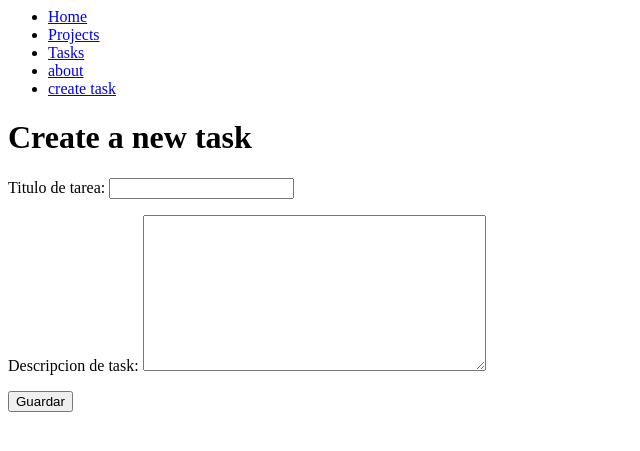
After one commit to Duvanstp/Projects, a Django app: page /create_task/ in a window 1280 px wide. The commit adds this page. Shown: the top 451 px of the page, without its empty margins (0-640 px from the left). Run offline with Django 5.2, Linux system fonts and the light colour scheme.

Commit message:
forms_implement

```diff
--- /dev/null
+++ b/myapp/forms.py
@@ -0,0 +1,5 @@
+from django import forms
+
+class CreateNewTask(forms.Form):
+    title = forms.CharField(label="Titulo de tarea", max_length=200)
+    description = forms.CharField(widget=forms.Textarea, label = 'Descripcion de task', required = False) # para poder usar el chrafiel como text area
--- /dev/null
+++ b/myapp/templates/create_task.html
@@ -0,0 +1,21 @@
+{%extends 'layouts/base.html' %}
+
+
+{% block content %}
+
+<h1>
+    Create a new task
+</h1>
+
+<!-- <input type="text">
+<textarea name="" id="" cols="30" rows="10"></textarea> -->
+<!-- eso anterior es la manera clasica con django puedo crear forms ver archivo forms-->
+
+<form method="POST">
+    {% csrf_token %} <!-- {{ csrf_token}} para poder hacer post a django -->
+    {{form.as_p}}
+    <button>
+        Guardar
+    </button>
+</form>
+{% endblock %}
--- a/myapp/templates/layouts/base.html
+++ b/myapp/templates/layouts/base.html
@@ -12,6 +12,9 @@
         <li>
             <a href="/about">about</a>
         </li>
+        <li>
+            <a href="/create_task">create task</a>
+        </li>
     </ul>
 </nav>
 
--- a/myapp/templates/tasks.html
+++ b/myapp/templates/tasks.html
@@ -5,6 +5,7 @@
 
 
 <h1>Tasks</h1>
+{# esto es un comentario #}
 
 {% for task in tasks %}
 <div>
--- a/myapp/urls.py
+++ b/myapp/urls.py
@@ -9,5 +9,6 @@ urlpatterns = [
     path('hello/<str:username>', views.Hello),
     path('projects/', views.projects),
     # path('tasks/<str:title>', views.tasks), ejemplo de como enviar info en la url
-    path('tasks/', views.tasks)
+    path('tasks/', views.tasks),
+    path('create_task/', views.create_task)
 ]
--- a/myapp/views.py
+++ b/myapp/views.py
@@ -1,6 +1,7 @@
-from django.shortcuts import render
+from django.shortcuts import render, redirect
 from django.http import HttpResponse, JsonResponse
  # para crear respuestas al servidor como strings
+from .forms import CreateNewTask
 
 from .models import Project, Task # nota no olvide el punto antes de model
 
@@ -41,3 +42,17 @@ def tasks(request): # le puedo pasar el parametro title o id para que busque por
                   {
                       'tasks': tasks
                   })
+
+def create_task(request):
+    if request.method == 'GET':
+        return render(request, "create_task.html",
+                  {
+                      'form': CreateNewTask()
+                  }
+                  )
+    else:
+        Task.objects.create(title=request.POST['title'],
+                        description=request.POST['description'],
+                        project_id = 2
+                        )
+        return redirect('/tasks/')
```
Also changed, not shown: myapp/templates/layouts/base2.html (added, +10 -0 lines), db.sqlite3.
